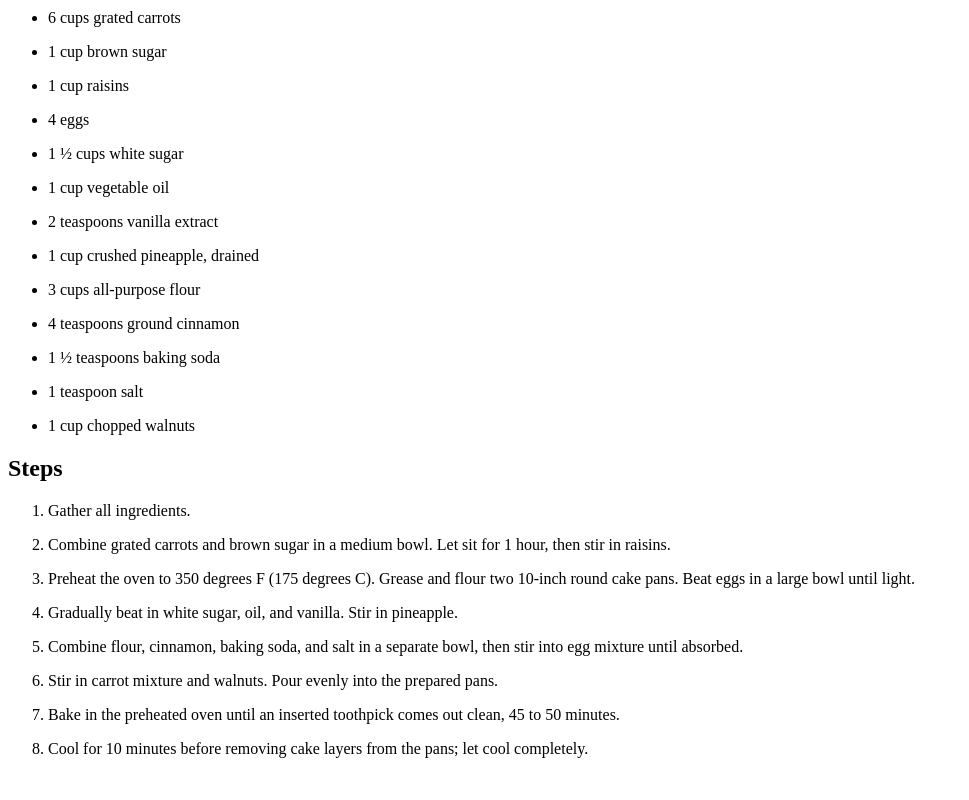
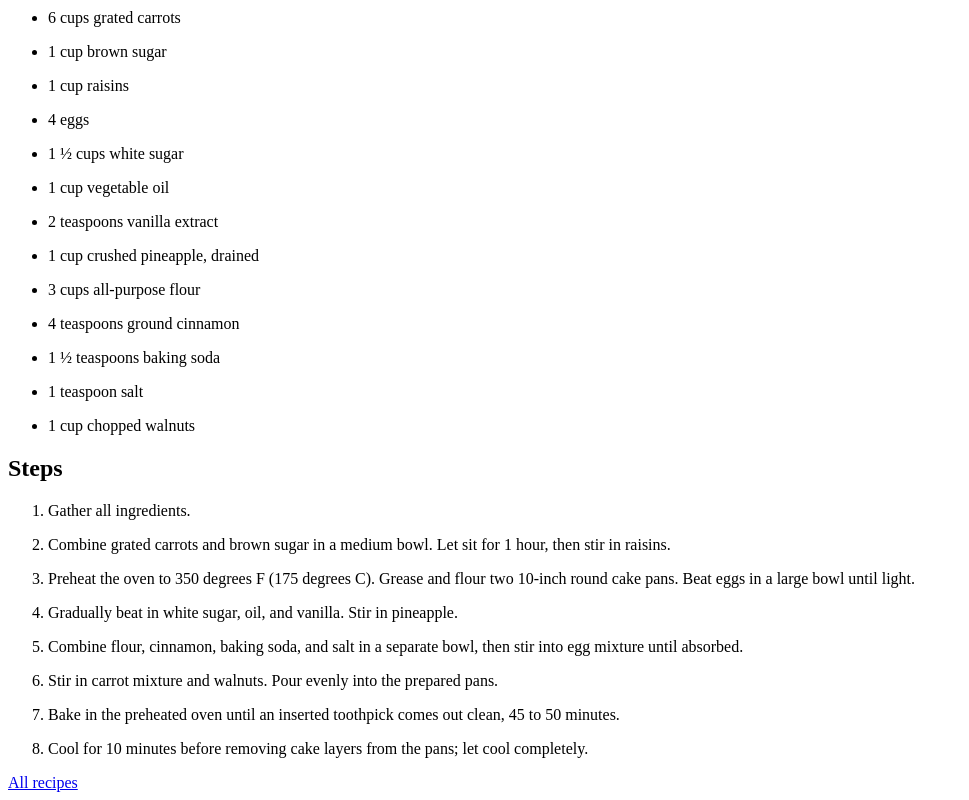
Before and after one commit to Ka-Alex/odin-recipes, a plain HTML site: page recipes/carrot-cake.html in a window 1280 px wide. Shown: the part 466-1266 px from the top of the page, without its empty margins (0-969 px from the left). Before the commit the page ends 1240 px from the top, so only its background shows below. Drawn offline with Linux system fonts and the light colour scheme.

Commit message:
Add a link on the recipes pages
Give the possibility to users to navigate back to the recipes list

```diff
--- a/recipes/carrot-cake.html
+++ b/recipes/carrot-cake.html
@@ -106,6 +106,7 @@
             <p>Cool for 10 minutes before removing cake layers from the pans; let cool completely.</p>
         </li>
     </ol>
+    <a href="../index.html">All recipes</a>
 </body>
 
 </html>
```
Also changed, not shown: recipes/cheesecake.html (+1 -1 lines), recipes/tiramisu.html (+1 -0 lines).
